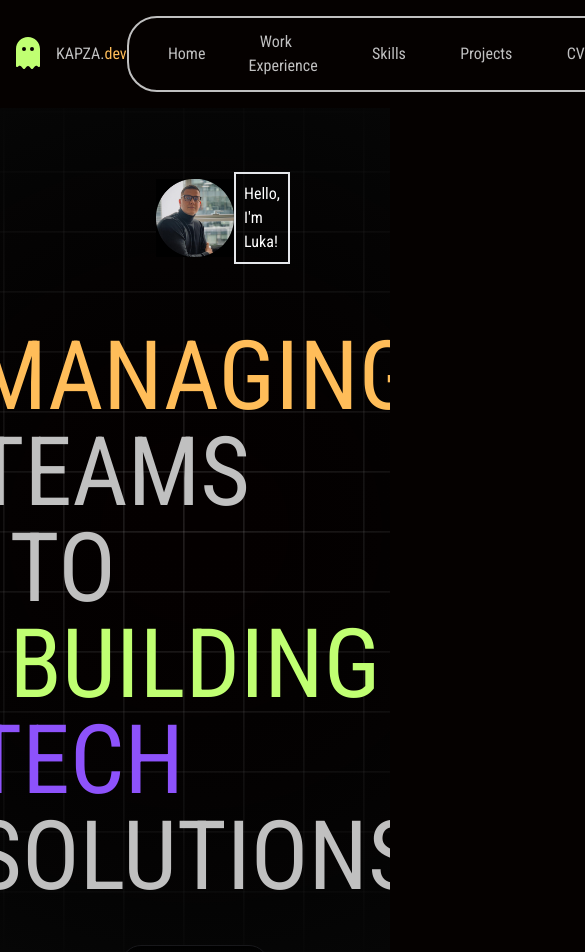
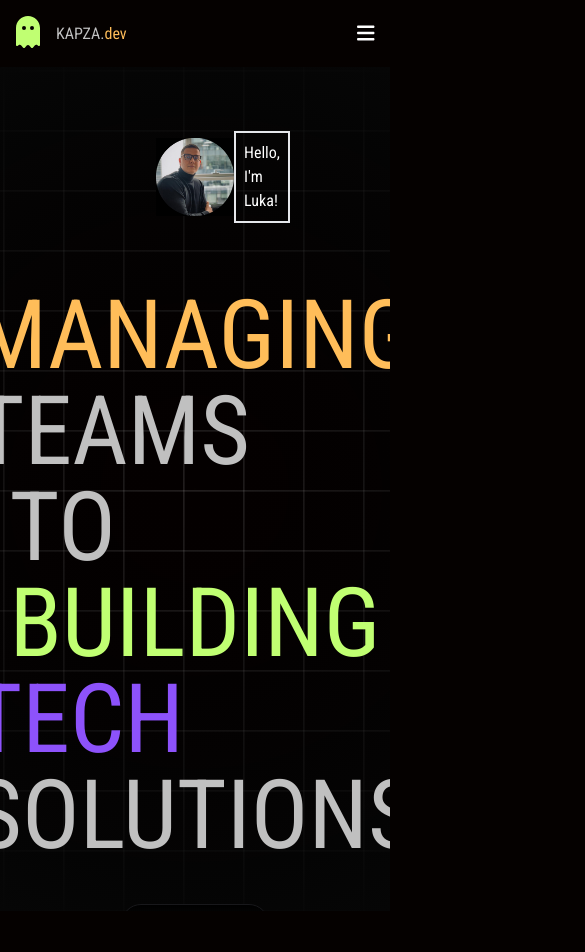
Before and after one commit to Kapza94/kapza.dev, a Next.js app: page / in a window 390 px wide. Shown: the top 952 px of the page, 585 px wide, since content can reach past the window. After the commit the page ends 911 px from the top, so only its background shows below. Built offline with nearby package versions, Linux system fonts and the light colour scheme.

Commit message:
Responsive navigation done

```diff
--- a/src/pages/hero.tsx
+++ b/src/pages/hero.tsx
@@ -23,9 +23,6 @@ const Hero = () => {
         </div>
       </div>
       <div className="relative z-10 hero-mid m-10">
-        {/* <div className="hero-mid-top flex justify-center items-center">
-          <h2 className="text-8xl">FROM</h2>
-        </div> */}
         <div className="hero-mid-top flex justify-center items-center">
           <h2 className="text-8xl">
             <span className="custom-orange-font">MANAGING </span>TEAMS
@@ -44,7 +41,7 @@ const Hero = () => {
       </div>
 
       <div className="connect-btn-container">
-        <StarBorder as="button" className="connect-btn" color="cyan" speed="5s">
+        <StarBorder as="button" className="connect-btn border-[#366445]" color="cyan" speed="5s">
           Lets Connect ?
         </StarBorder>
       </div>
--- a/src/pages/nav.tsx
+++ b/src/pages/nav.tsx
@@ -1,17 +1,24 @@
+import { useState } from "react";
 import { FontAwesomeIcon } from "@fortawesome/react-fontawesome";
-import { faGhost } from "@fortawesome/free-solid-svg-icons";
-// import { Switch } from "@/components/ui/switch";
+import { faGhost, faBars, faTimes } from "@fortawesome/free-solid-svg-icons";
 
 const Nav = () => {
+  const [isMenuOpen, setIsMenuOpen] = useState(false);
+
+  const toggleMenu = () => {
+    setIsMenuOpen(!isMenuOpen);
+  };
+
   return (
     <div className="nav-bar m-4">
       <nav className="nav flex-between-centered">
+        {/* Logo Section */}
         <div>
           <div className="flex-between-centered">
             <div>
               <FontAwesomeIcon
                 icon={faGhost}
-                style={{ color: "#C0FF72", fontSize: "2rem", paddingRight: "1rem" }} // Change color and size
+                style={{ color: "#C0FF72", fontSize: "2rem", paddingRight: "1rem" }}
               />
             </div>
             <p>
@@ -20,6 +27,15 @@ const Nav = () => {
           </div>
         </div>
 
+        {/* Hamburger Menu (Mobile) */}
+        <div className="md:hidden">
+          <button onClick={toggleMenu} className="text-white focus:outline-none">
+            <FontAwesomeIcon icon={isMenuOpen ? faTimes : faBars} size="lg" />
+          </button>
+        </div>
+
+        {/* Links (Desktop) */}
+        <div className="hidden md:flex items-center">
           <div className="links flex-between-centered border-2 border-solid p-3">
             <div className="mr-4 ml-4">
               <a href="" className="link-item">
@@ -27,44 +43,71 @@ const Nav = () => {
               </a>
             </div>
             <div className="mr-4 ml-4">
-            <a href="" className="link-item">
+              <a href="" className="link-item hover:text-lime-300">
                 Work Experience
               </a>
-            {/* text-[#faf9f6] */}
             </div>
             <div className="mr-4 ml-4">
-            <a href="" className="link-item">
+              <a href="" className="link-item hover:text-lime-300">
                 Skills
               </a>
             </div>
             <div className="mr-4 ml-4">
-            <a href="" className="link-item">
+              <a href="" className="link-item hover:text-lime-300">
                 Projects
               </a>
             </div>
             <div className="mr-4 ml-4">
-            <a href="" className="link-item">
+              <a href="" className="link-item hover:text-lime-300">
                 CV
               </a>
             </div>
           </div>
-        <div className="contact">
-          {/* <Button asChild variant="destructive">
-            <Link href="/login">Contact</Link>
-          </Button> */}
+        </div>
+
+        {/* Contact Button (Desktop) */}
+        <div className="hidden md:block contact">
           <button className="pl-4">
-            <a href="" className="contact-btn hover:text-lime-300 hover:bg-zinc-900 p-3">
+            <a
+              href=""
+              className="contact-btn hover:text-lime-300 hover:bg-zinc-900 p-3"
+            >
               Contact
             </a>
           </button>
         </div>
+
+        {/* Mobile Menu */}
+        {isMenuOpen && (
+          <div className="md:hidden absolute top-16 right-0 bg-zinc-900 w-full z-50">
+            <div className="flex flex-col items-center space-y-4 p-4">
+              <a href="" className="link-item hover:text-lime-300">
+                Home
+              </a>
+              <a href="" className="link-item hover:text-lime-300">
+                Work Experience
+              </a>
+              <a href="" className="link-item hover:text-lime-300">
+                Skills
+              </a>
+              <a href="" className="link-item hover:text-lime-300">
+                Projects
+              </a>
+              <a href="" className="link-item hover:text-lime-300">
+                CV
+              </a>
+              <button>
+                <a
+                  href=""
+                  className="contact-btn hover:text-lime-300 hover:bg-zinc-900 p-3"
+                >
+                  Contact
+                </a>
+              </button>
+            </div>
+          </div>
+        )}
       </nav>
-
-      {/* <div className="content-center ">
-        <p>Light</p>
-        <Switch className="w-10 bg-gray-600" />
-        <p>Dark</p>
-      </div> */}
     </div>
   );
 };
--- a/src/pages/starborder.tsx
+++ b/src/pages/starborder.tsx
@@ -37,7 +37,7 @@ const StarBorder = <T extends React.ElementType = "button">({
           animationDuration: speed,
         }}
       ></div>
-      <div className="relative z-1 bg-gradient-to-b from-black to-zinc-900 border border-zinc-900 text-white text-center text-[16px] py-[16px] px-[26px] rounded-[20px]">
+      <div className="relative z-1 bg-gradient-to-b from-black to-zinc-900 border border-zinc-900  text-white text-center text-[16px] py-[16px] px-[26px] rounded-[20px]">
         {children}
       </div>
     </Component>
--- a/src/styles/globals.css
+++ b/src/styles/globals.css
@@ -141,3 +141,8 @@ a {
   align-items: center;
   margin-top: 2rem;
 }
+
+border-zinc-900 {
+  --tw-border-opacity: 1;
+  border-color: rgb(54, 100, 69 / var(--tw-border-opacity, 1)) !important;
+}
```
Lines whose indentation alone changed are shown as unchanged.
